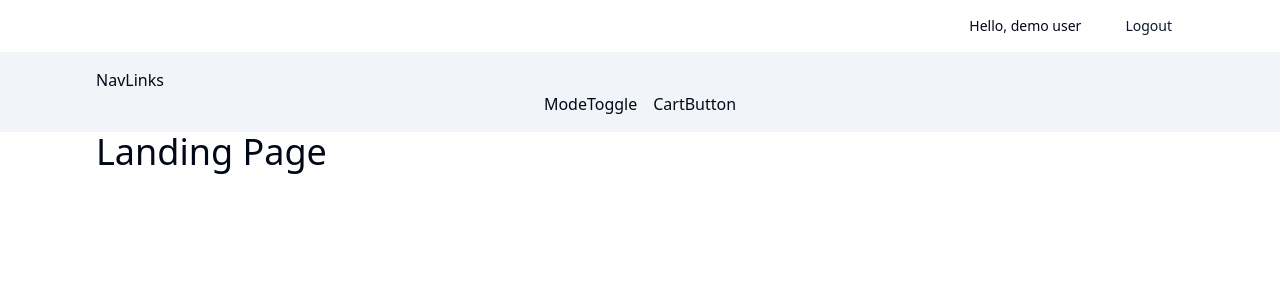
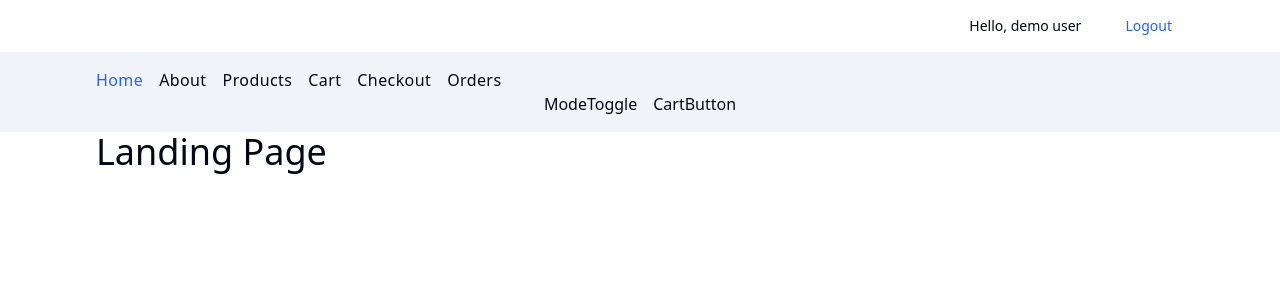
Before and after one commit to aniktoris/hygge-store-app, a React (Vite) app: page / in a window 1280 px wide. Shown: the top 300 px of the page. Built offline with nearby package versions, Linux system fonts and the light colour scheme.

Commit message:
Implement theme management with Redux slice

```diff
--- a/src/components/NavLinks.tsx
+++ b/src/components/NavLinks.tsx
@@ -1,7 +1,24 @@
-import React from 'react'
+import { links } from "@/utils";
+import { NavLink } from "react-router-dom";
 
 export const NavLinks = () => {
   return (
-    <div>NavLinks</div>
+    <div className='lg:flex justify-center items-center gap-x-4'>
+      {links.map((link) => {
+        return (
+        <NavLink
+          to={link.href}
+          key={link.label}
+          className={({ isActive }) => {
+            return `capitalize font-light tracking-wide ${
+              isActive ? 'text-primary' : ''
+            }`;
+          }}
+          >
+          {link.label}
+        </NavLink>
+        )
+      })}
+    </div>
   )
 }
--- a/src/features/theme/themeSlice.ts
+++ b/src/features/theme/themeSlice.ts
@@ -1,12 +1,33 @@
 import { createSlice, PayloadAction } from '@reduxjs/toolkit';
+import { applyTheme } from '@/utils/applyTheme';
+export type Theme = 'dark' | 'light' | 'system';
 
-const initialState = {
-  name: 'theme slice',
+type ThemeState = {
+  theme: Theme;
+}
+
+const initializeTheme = ():Theme => {
+  const theme =(localStorage.getItem('theme') as Theme) || 'system';
+  applyTheme(theme);
+  return theme;
+}
+
+const initialState: ThemeState = {
+  theme: initializeTheme()
 };
+
 const themeSlice = createSlice({
   name: 'theme',
   initialState,
-  reducers: {},
+  reducers: {
+    setTheme: (state, action: PayloadAction<Theme>) => {
+      state.theme = action.payload;
+      applyTheme(action.payload);
+      localStorage.setItem('theme', action.payload);
+    }
+  },
 });
 
+export const {setTheme} = themeSlice.actions;
+
 export default themeSlice.reducer;
--- a/src/index.css
+++ b/src/index.css
@@ -6,63 +6,52 @@
   :root {
     --background: 0 0% 100%;
     --foreground: 222.2 84% 4.9%;
-
     --card: 0 0% 100%;
     --card-foreground: 222.2 84% 4.9%;
-
     --popover: 0 0% 100%;
     --popover-foreground: 222.2 84% 4.9%;
-
-    --primary: 222.2 47.4% 11.2%;
+    --primary: 221.2 83.2% 53.3%;
     --primary-foreground: 210 40% 98%;
-
     --secondary: 210 40% 96.1%;
     --secondary-foreground: 222.2 47.4% 11.2%;
-
     --muted: 210 40% 96.1%;
     --muted-foreground: 215.4 16.3% 46.9%;
-
     --accent: 210 40% 96.1%;
     --accent-foreground: 222.2 47.4% 11.2%;
-
     --destructive: 0 84.2% 60.2%;
     --destructive-foreground: 210 40% 98%;
-
     --border: 214.3 31.8% 91.4%;
     --input: 214.3 31.8% 91.4%;
-    --ring: 222.2 84% 4.9%;
-
+    --ring: 221.2 83.2% 53.3%;
     --radius: 0.5rem;
   }
 
   .dark {
     --background: 222.2 84% 4.9%;
     --foreground: 210 40% 98%;
-
     --card: 222.2 84% 4.9%;
     --card-foreground: 210 40% 98%;
-
     --popover: 222.2 84% 4.9%;
     --popover-foreground: 210 40% 98%;
-
-    --primary: 210 40% 98%;
+    --primary: 217.2 91.2% 59.8%;
     --primary-foreground: 222.2 47.4% 11.2%;
-
     --secondary: 217.2 32.6% 17.5%;
     --secondary-foreground: 210 40% 98%;
-
     --muted: 217.2 32.6% 17.5%;
     --muted-foreground: 215 20.2% 65.1%;
-
     --accent: 217.2 32.6% 17.5%;
     --accent-foreground: 210 40% 98%;
-
     --destructive: 0 62.8% 30.6%;
     --destructive-foreground: 210 40% 98%;
-
     --border: 217.2 32.6% 17.5%;
     --input: 217.2 32.6% 17.5%;
-    --ring: 212.7 26.8% 83.9%;
+    --ring: 224.3 76.3% 48%;
+  }
+}
+
+@layer components {
+  .align-element {
+    @apply mx-auto max-w-6xl px-8;
   }
 }
 
@@ -74,9 +63,3 @@
     @apply bg-background text-foreground;
   }
 }
-
-@layer components {
-  .align-element {
-    @apply mx-auto max-w-6xl px-8;
-  }
-}
--- /dev/null
+++ b/src/utils/applyTheme.ts
@@ -0,0 +1,18 @@
+import { type Theme } from "@/features/theme/themeSlice";
+
+export const applyTheme = (theme: Theme) => {
+  const root = window.document.documentElement;
+
+  root.classList.remove('light', 'dark');
+
+  if(theme === 'system'){
+    const systemTheme = window.matchMedia('(prefers-color-scheme: dark)')
+    .matches
+    ? 'dark'
+    : 'light';
+
+    root.classList.add(systemTheme);
+    return;
+  }
+  root.classList.add(theme);
+}
```
